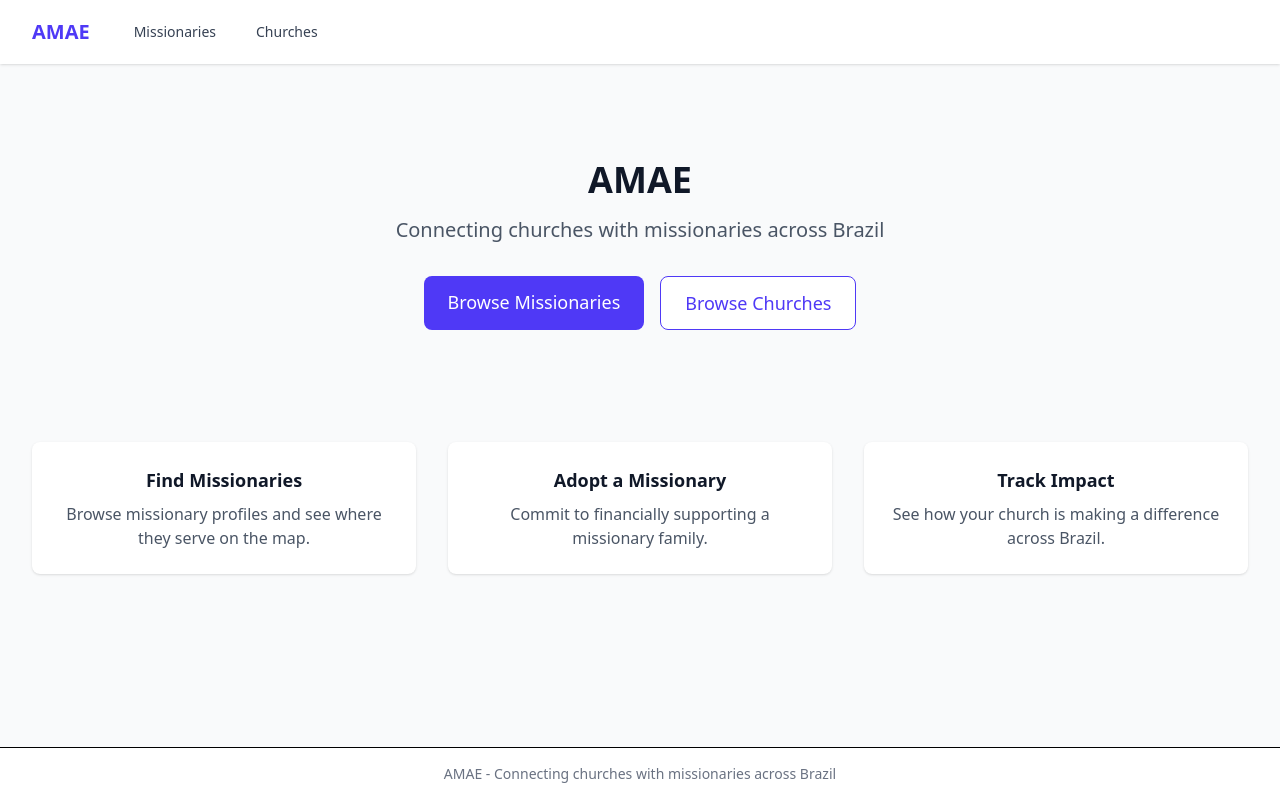
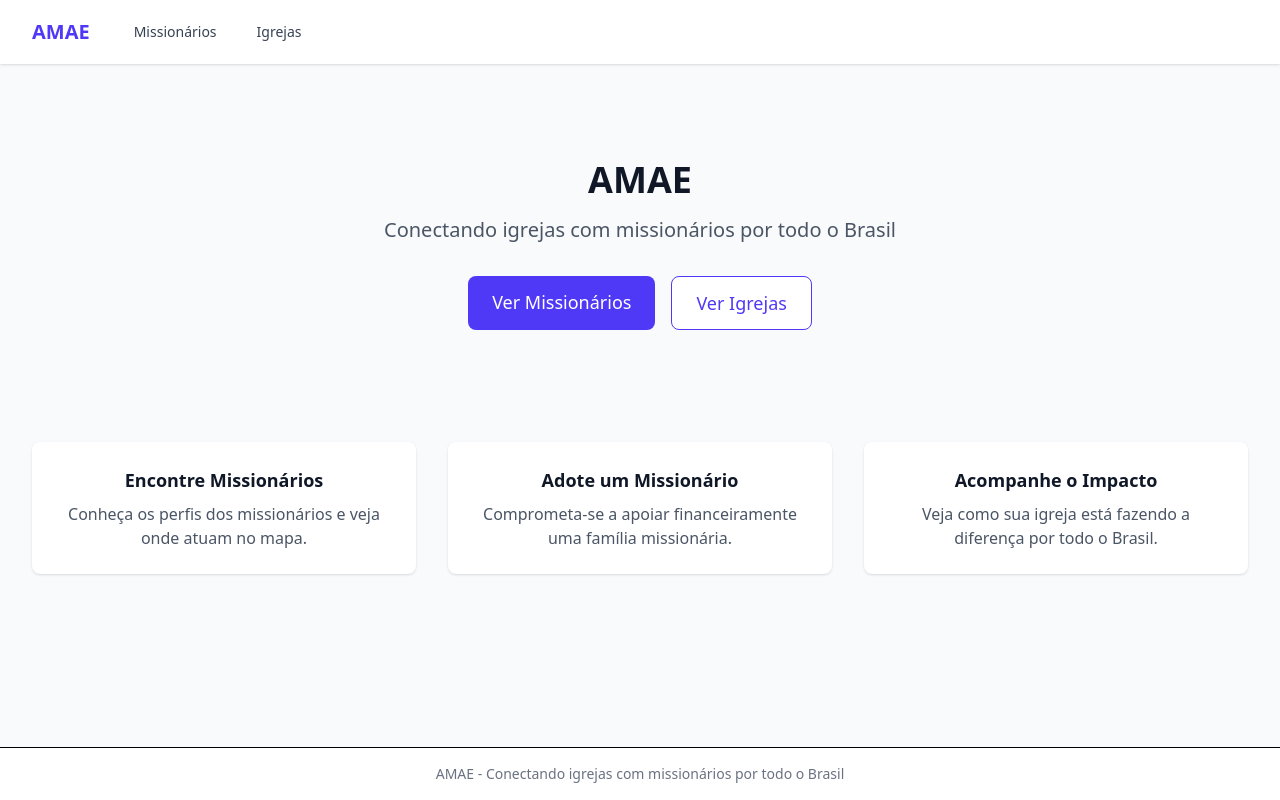
Before and after one commit to gabrielcjr/amae, a Django app: page / in a window 1280 px wide. Run offline with Django 5.2, Linux system fonts and the light colour scheme; style sheets or scripts are compiled from the project's sources.

Commit message:
feat: translate UI text to Portuguese

```diff
--- a/missions/models.py
+++ b/missions/models.py
@@ -77,9 +77,9 @@ class Church(models.Model):
 
 class Adoption(models.Model):
     class Status(models.TextChoices):
-        ACTIVE = 'active', 'Active'
-        COMPLETED = 'completed', 'Completed'
-        CANCELLED = 'cancelled', 'Cancelled'
+        ACTIVE = 'active', 'Ativo'
+        COMPLETED = 'completed', 'Concluído'
+        CANCELLED = 'cancelled', 'Cancelado'
 
     missionary = models.ForeignKey(
         Missionary,
--- a/templates/base.html
+++ b/templates/base.html
@@ -16,8 +16,8 @@
                 <div class="flex items-center">
                     <a href="{% url 'home' %}" class="text-xl font-bold text-indigo-600">AMAE</a>
                     <div class="hidden sm:ml-8 sm:flex sm:space-x-4">
-                        <a href="{% url 'missionary_list' %}" class="text-gray-700 hover:text-indigo-600 px-3 py-2 text-sm font-medium">Missionaries</a>
-                        <a href="{% url 'church_list' %}" class="text-gray-700 hover:text-indigo-600 px-3 py-2 text-sm font-medium">Churches</a>
+                        <a href="{% url 'missionary_list' %}" class="text-gray-700 hover:text-indigo-600 px-3 py-2 text-sm font-medium">Missionários</a>
+                        <a href="{% url 'church_list' %}" class="text-gray-700 hover:text-indigo-600 px-3 py-2 text-sm font-medium">Igrejas</a>
                     </div>
                 </div>
             </div>
@@ -32,7 +32,7 @@
 
     <footer class="bg-white border-t mt-auto">
         <div class="max-w-7xl mx-auto px-4 sm:px-6 lg:px-8 py-4">
-            <p class="text-center text-sm text-gray-500">AMAE - Connecting churches with missionaries across Brazil</p>
+            <p class="text-center text-sm text-gray-500">AMAE - Conectando igrejas com missionários por todo o Brasil</p>
         </div>
     </footer>
 
--- a/templates/home.html
+++ b/templates/home.html
@@ -1,33 +1,33 @@
 {% extends "base.html" %}
 
-{% block title %}AMAE - Home{% endblock %}
+{% block title %}AMAE - Início{% endblock %}
 
 {% block content %}
 <div class="text-center py-16">
     <h1 class="text-4xl font-bold text-gray-900 mb-4">AMAE</h1>
-    <p class="text-xl text-gray-600 mb-8">Connecting churches with missionaries across Brazil</p>
+    <p class="text-xl text-gray-600 mb-8">Conectando igrejas com missionários por todo o Brasil</p>
     <div class="flex justify-center gap-4">
         <a href="{% url 'missionary_list' %}" class="bg-indigo-600 text-white px-6 py-3 rounded-lg text-lg font-medium hover:bg-indigo-700">
-            Browse Missionaries
+            Ver Missionários
         </a>
         <a href="{% url 'church_list' %}" class="bg-white text-indigo-600 border border-indigo-600 px-6 py-3 rounded-lg text-lg font-medium hover:bg-indigo-50">
-            Browse Churches
+            Ver Igrejas
         </a>
     </div>
 </div>
 
 <div class="grid grid-cols-1 md:grid-cols-3 gap-8 mt-12">
     <div class="bg-white p-6 rounded-lg shadow text-center">
-        <h3 class="text-lg font-semibold text-gray-900 mb-2">Find Missionaries</h3>
-        <p class="text-gray-600">Browse missionary profiles and see where they serve on the map.</p>
+        <h3 class="text-lg font-semibold text-gray-900 mb-2">Encontre Missionários</h3>
+        <p class="text-gray-600">Conheça os perfis dos missionários e veja onde atuam no mapa.</p>
     </div>
     <div class="bg-white p-6 rounded-lg shadow text-center">
-        <h3 class="text-lg font-semibold text-gray-900 mb-2">Adopt a Missionary</h3>
-        <p class="text-gray-600">Commit to financially supporting a missionary family.</p>
+        <h3 class="text-lg font-semibold text-gray-900 mb-2">Adote um Missionário</h3>
+        <p class="text-gray-600">Comprometa-se a apoiar financeiramente uma família missionária.</p>
     </div>
     <div class="bg-white p-6 rounded-lg shadow text-center">
-        <h3 class="text-lg font-semibold text-gray-900 mb-2">Track Impact</h3>
-        <p class="text-gray-600">See how your church is making a difference across Brazil.</p>
+        <h3 class="text-lg font-semibold text-gray-900 mb-2">Acompanhe o Impacto</h3>
+        <p class="text-gray-600">Veja como sua igreja está fazendo a diferença por todo o Brasil.</p>
     </div>
 </div>
 {% endblock %}
--- a/templates/missions/missionary_list.html
+++ b/templates/missions/missionary_list.html
@@ -1,9 +1,9 @@
 {% extends "base.html" %}
 
-{% block title %}Missionaries - AMAE{% endblock %}
+{% block title %}Missionários - AMAE{% endblock %}
 
 {% block content %}
-<h1 class="text-3xl font-bold text-gray-900 mb-6">Missionaries</h1>
+<h1 class="text-3xl font-bold text-gray-900 mb-6">Missionários</h1>
 
 {% if missionaries %}
 <div class="grid grid-cols-1 md:grid-cols-2 lg:grid-cols-3 gap-6">
@@ -31,6 +31,6 @@
     {% endfor %}
 </div>
 {% else %}
-<p class="text-gray-500">No missionaries registered yet.</p>
+<p class="text-gray-500">Nenhum missionário cadastrado ainda.</p>
 {% endif %}
 {% endblock %}
```
Also changed, not shown: templates/missions/church_detail.html (+6 -6 lines), templates/missions/church_list.html (+4 -4 lines), templates/missions/missionary_detail.html (+5 -5 lines).
